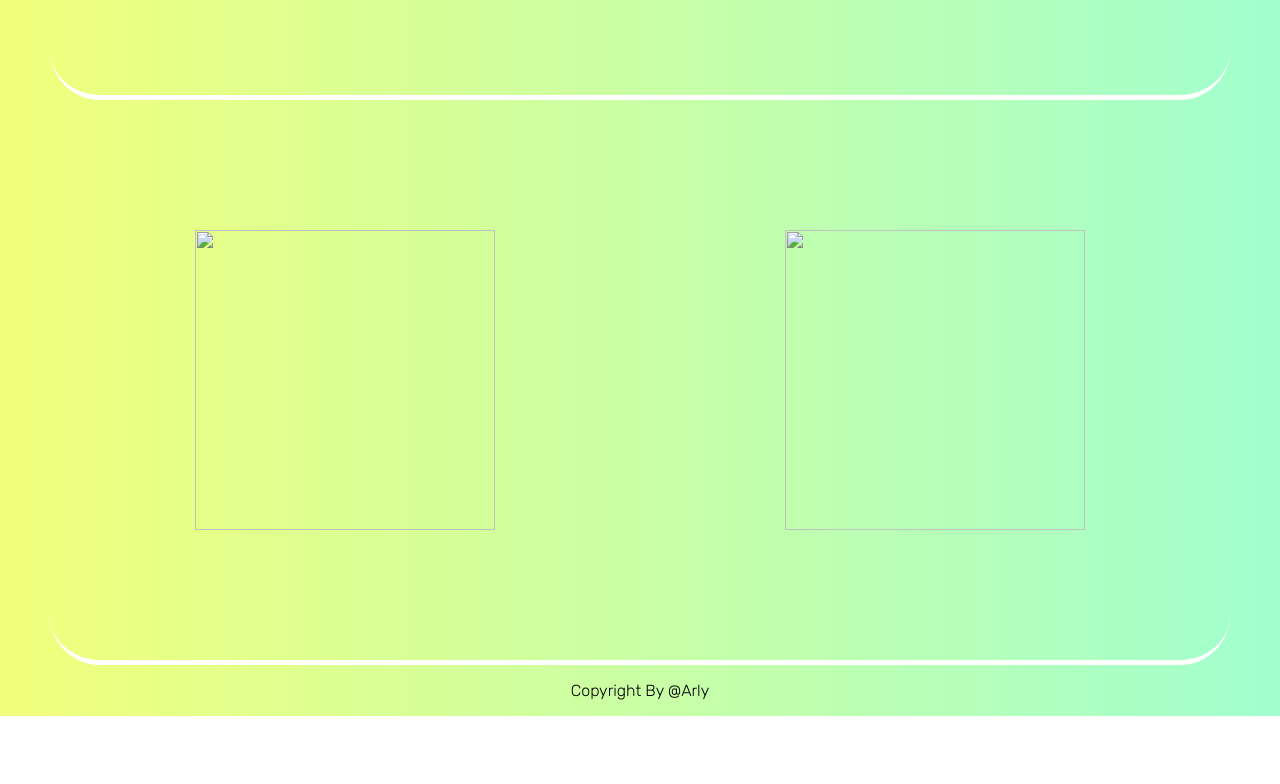
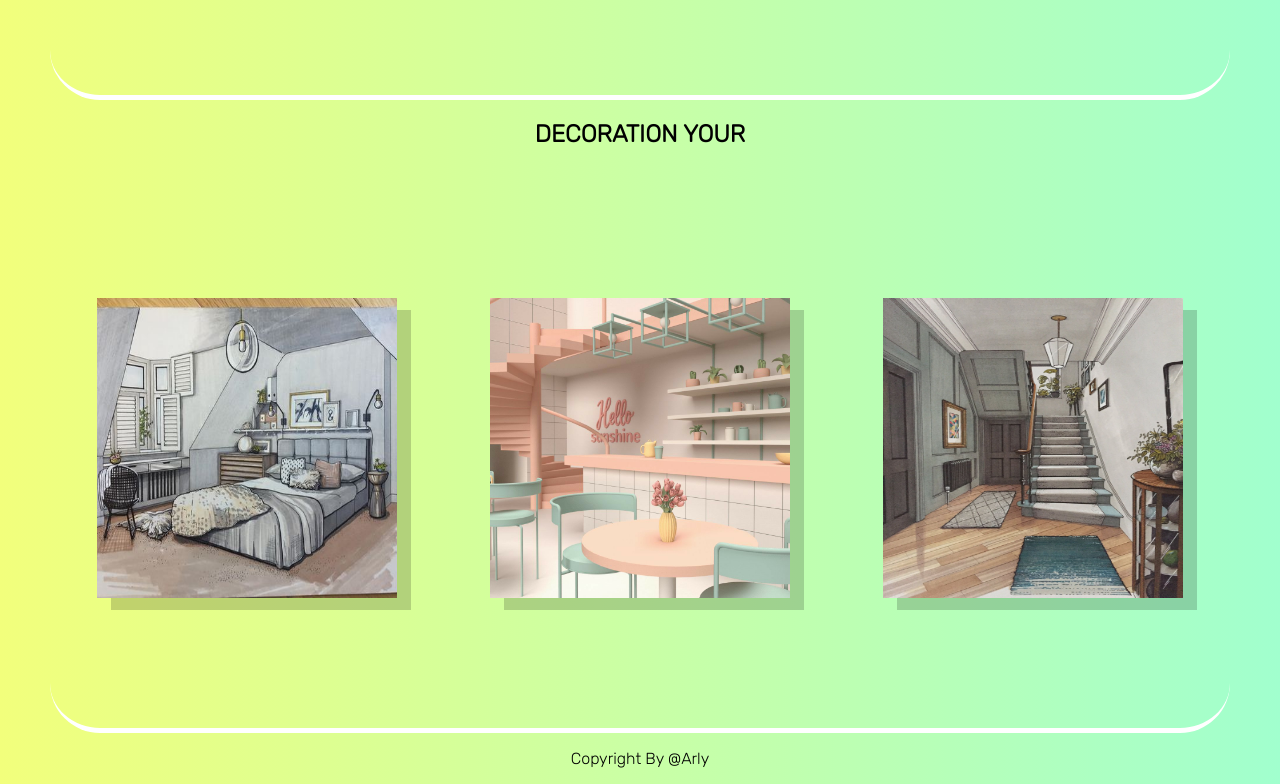
Before and after one commit to ArlyP/kakisaran, a website: page pg.html in a window 1280 px wide. Shown: the part 1705-2489 px from the top of the page. Before the commit the page ends 2421 px from the top, so only its background shows below. Drawn offline with nearby package versions, Linux system fonts and the light colour scheme; a web font is replaced by a local one.

Commit message:
Add files via upload

```diff
--- a/pg.html
+++ b/pg.html
@@ -62,7 +62,7 @@
             </a>
           </li>
           <li>
-            <a href="https://wa.me/message/LIL2PMW6VBVQH1">
+            <a class="order" href="https://wa.me/message/LIL2PMW6VBVQH1">
               <img src="/img/send.png" alt="" height="20px" />
               Order
             </a>
@@ -155,16 +155,48 @@
     </main>
     <!-- END CONTENT -->
 
+    <h2 class="dc">DECORATION YOUR</h2>
     <!-- START CARD -->
     <main class="b-bt">
+      <div class="flip-card">
+        <div class="flip-card-inner">
+          <div class="flip-card-front">
+            <img src="img/kamar.jpg" alt="Avatar" style="width:300px;height:300px;">
+          </div>
+          <div class="flip-card-back">
+            <h1>Kamar Tidur</h1>
+            <p>Architect & Engineer</p>
+            <p>We love that guy</p>
+          </div>
+        </div>
+      </div>
+      <div class="flip-card">
+        <div class="flip-card-inner">
+          <div class="flip-card-front">
+            <img src="img/cheriely.jpg" alt="Avatar" style="width:300px;height:300px;">
+          </div>
+          <div class="flip-card-back">
+            <h1>Cafe</h1>
+            <p>Architect & Engineer</p>
+            <p>We love that guy</p>
+          </div>
+        </div>
+      </div>
+      <div class="flip-card">
+        <div class="flip-card-inner">
+          <div class="flip-card-front">
+            <img src="img/ruangtamu.jpg" alt="Avatar" style="width:300px;height:300px;">
+          </div>
+          <div class="flip-card-back">
+            <h1>Ruang Tamu</h1>
+            <p>Architect & Engineer</p>
+            <p>We love that guy</p>
+          </div>
+        </div>
+      </div>
 
-        <div class="card1">
-            <img src="/img/kamar.jpg" alt="" height="300px" width="300px">
-        </div>
 
-        <div class="card2">
-          <img src="/img/ruangtamu.jpg" alt="" height="300px" width="300px">
-        </div>
+
     </main>
       <!-- END CARD -->
 
--- a/style.css
+++ b/style.css
@@ -14,7 +14,7 @@ body {
     #f2ff7c,
     #a1ffce
   ); /* W3C, IE 10+/ Edge, Firefox 16+, Chrome 26+, Opera 12+, Safari 7+ */
-  transition: background 0.2 linear;
+  transition: background 0.5s ease-in-out;
 }
 
 header {
@@ -57,9 +57,12 @@ a {
   padding: 6px;
   border: 2px solid #ffff;
   border-radius: 10px;
+  transition: all 0.5s ease-in-out;
 }
 
 a:hover {
+  transform: translate(-0.5rem, 0.5rem);
+  zoom: 110%;
   zoom: 110%;
   font-size: 1.2em;
   font-style: italic;
@@ -147,8 +150,23 @@ footer {
     height: 300px;
   }
   .navigasi{
-   width: fit-content;
-  }
+    width: auto;
+    margin: 20px 3px ;
+   }
+
+   .order{
+    display: flex;
+   }
+
+   .card1 img{
+    height: 240px;
+    width: auto;
+   }
+   .card2 img{
+    height: 240px;
+    width: 280px;
+   }
+
 }
 @media only screen and (max-width: 400px) {
   header {
@@ -167,9 +185,13 @@ footer {
   }
 
  .navigasi{
-  width: fit-content;
+  width: auto;
+  margin: 20px 3px ;
  }
 
+ .order{
+  display: flex;
+ }
 
   .wrapper {
     padding: 0;
@@ -274,9 +296,11 @@ footer {
   padding: 6px;
   border: 2px solid #1e2b18;
   border-radius: 10px;
+  transition: all 0.5s ease-in-out;
 }
 
 .dark-mode a:hover {
+  transform: translate(-0.5rem, 0.5rem);
   zoom: 110%;
   font-size: 1.2em;
   font-style: italic;
@@ -333,3 +357,51 @@ footer {
  position: relative;
  transition: all 0.5s ease-in-out;
 }
+
+
+/* FLIP CARD */
+.flip-card {
+  background-color: transparent;
+  width: 300px;
+  height: 300px;
+  perspective: 1000px;
+}
+
+.flip-card-inner {
+  position: relative;
+  width: 100%;
+  height: 100%;
+  text-align: center;
+  transition: transform 0.6s;
+  transform-style: preserve-3d;
+  /* box-shadow: 0 4px 8px 0 rgba(0,0,0,0.2); */
+  transition: all 1s ease-in-out;
+}
+
+.flip-card:hover .flip-card-inner {
+  transform: rotateY(180deg);
+}
+
+.flip-card-front, .flip-card-back {
+  box-shadow: 14px 12px rgba(0, 0, 0, 0.178);
+  position: absolute;
+  width: 100%;
+  height: 100%;
+  -webkit-backface-visibility: hidden;
+  backface-visibility: hidden;
+}
+
+.flip-card-front {
+  background-color: #bbb;
+  color: black;
+}
+
+.flip-card-back {
+  background-color: #f3bea5;
+  color: white;
+  transform: rotateY(180deg);
+}
+
+.dc{
+  text-align: center;
+}
```
Also changed, not shown: game/game.css (+36 -0 lines), img/cheriely.jpg (added), img/kakis4.png (added), img/kamar.jpg (added), img/ruangtamu.jpg (added), img/text.png (added), img/texture.jpg (added).
